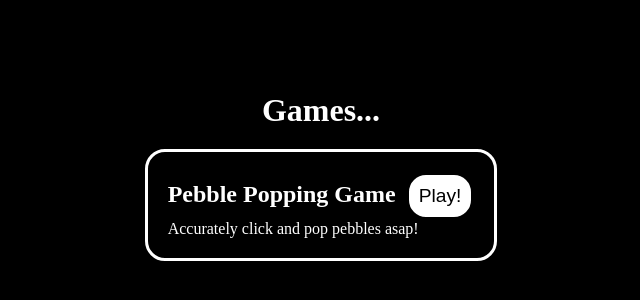
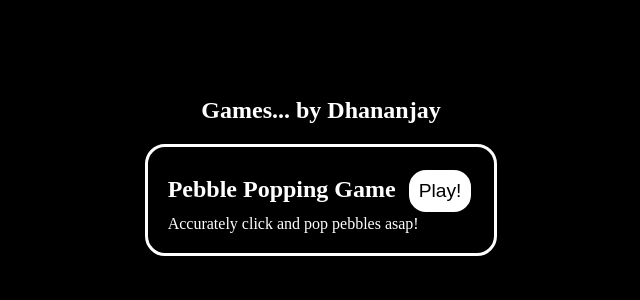
Before and after one commit to DJ5harma/WebGames, a React (Vite) app: page / in a window 1280 px wide. Shown: the part 224-524 px from the top of the page, without its empty margins (319-959 px from the left). Built offline with nearby package versions, Linux system fonts and the light colour scheme.

Commit message:
Update Home.tsx

```diff
--- a/src/Pages/Home/Home.tsx
+++ b/src/Pages/Home/Home.tsx
@@ -47,7 +47,7 @@ export default function Home() {
 				gap: 20,
 			}}
 		>
-			<h1>Games...</h1>
+			<h2>Games... by Dhananjay</h2>
 			<GameSnippet
 				linkPath="/pop-game"
 				name="Pebble Popping Game"
```
